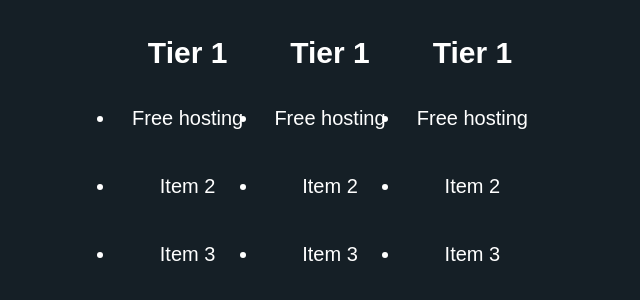
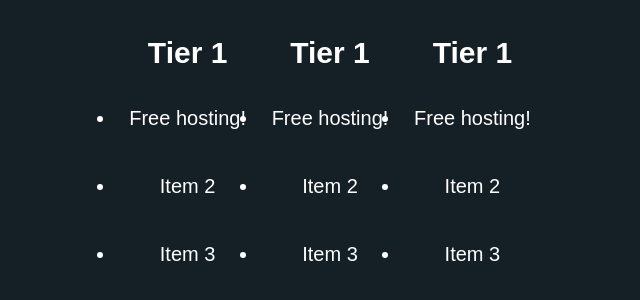
Before and after one commit to basekit-templates/partners-template, a Jekyll site: the page built from home.md, in a window 1280 px wide and 900 px high, scrolled down 6223 px. Shown: the part 201-501 px from the top of the window, without its empty margins (310-950 px from the left). Built offline with Jekyll 4.4.1, drawn with Linux system fonts in a browser that asks for light colours.

```diff
--- a/home.md
+++ b/home.md
@@ -51,7 +51,7 @@ features:
   background_colour: '#ffffff'
 pricing:
   tier_1:
-    - Free hosting
+    - 'Free hosting!'
     - Item 2
     - Item 3
     - Item 4
```
